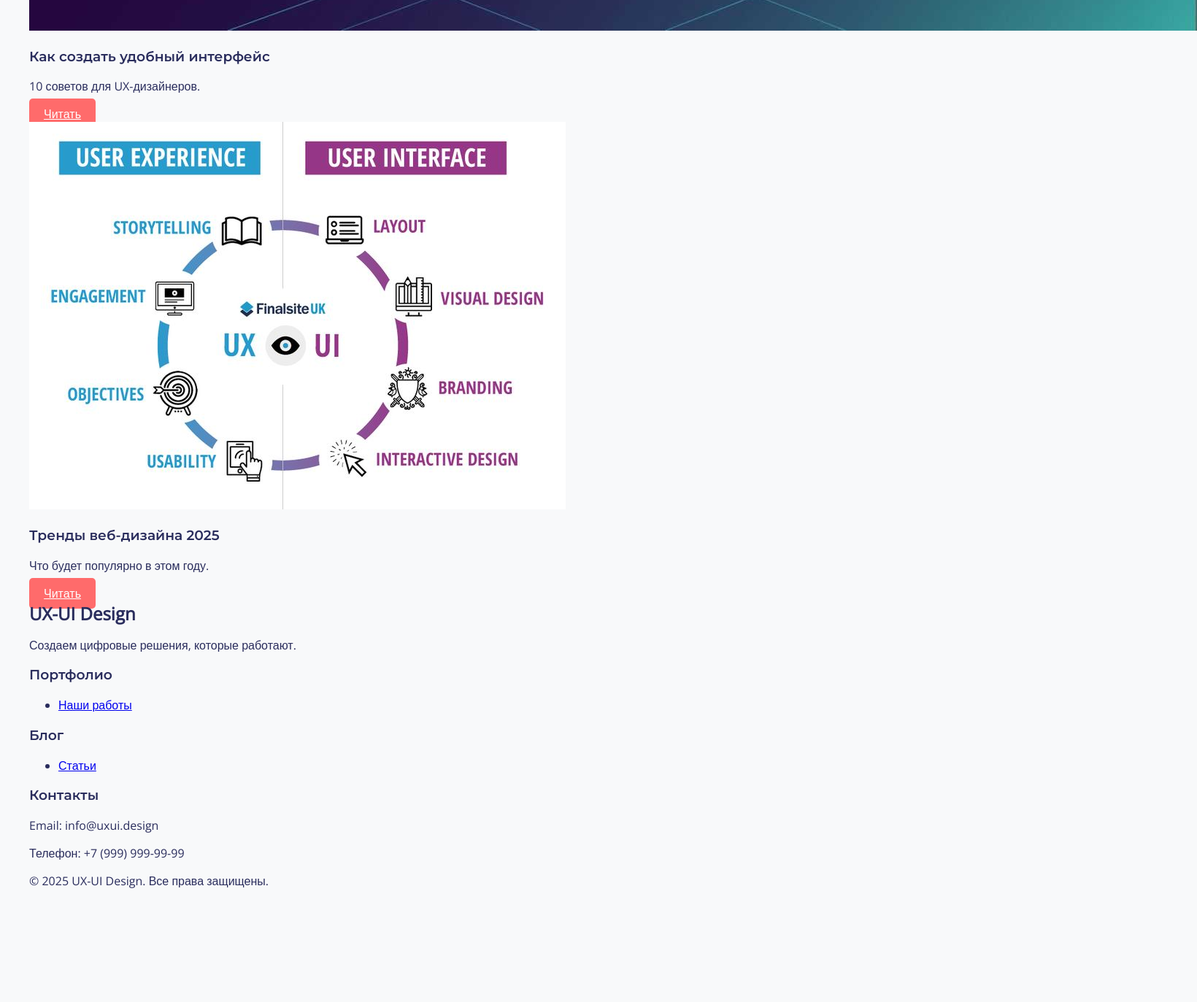
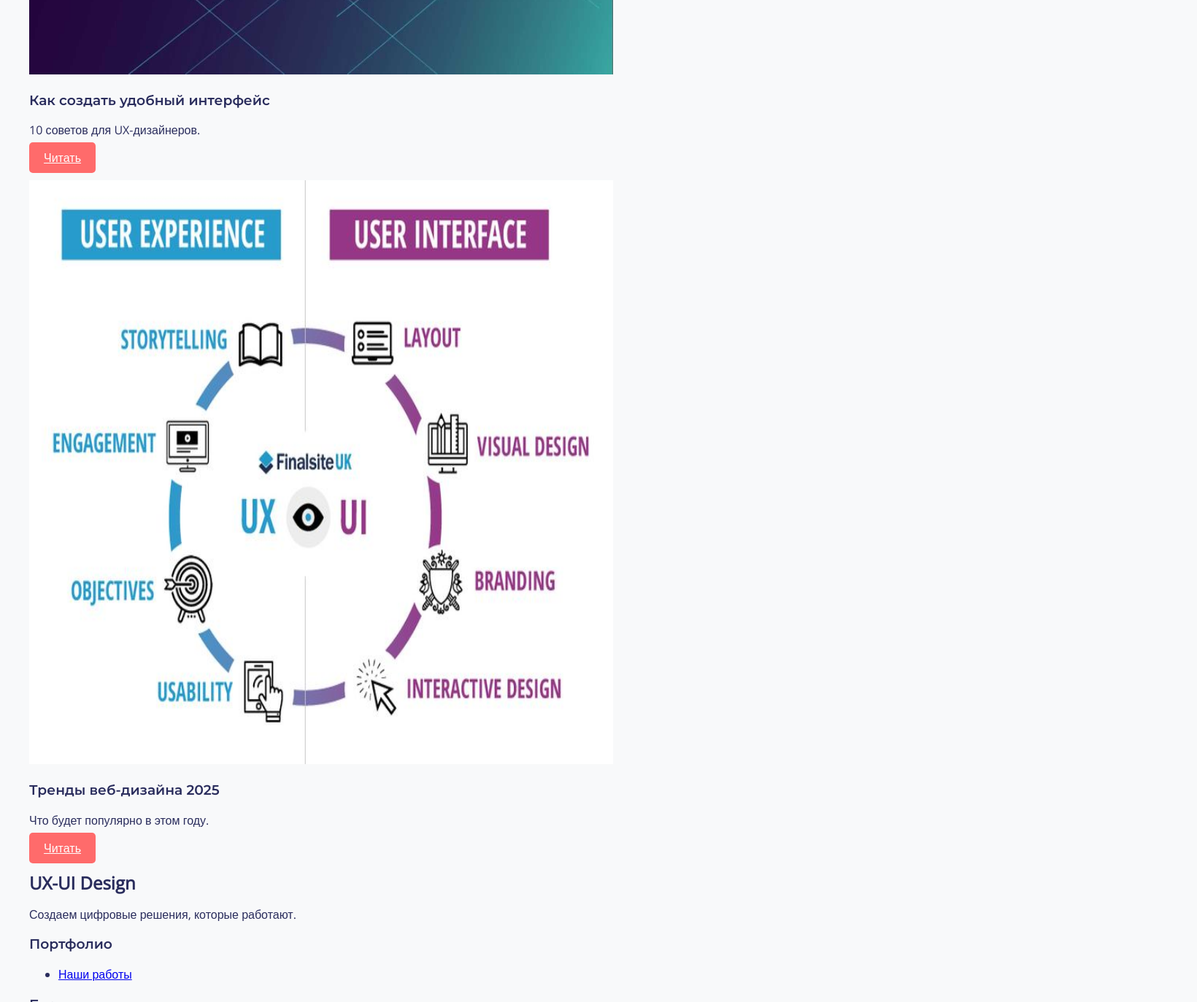
Before and after one commit to xand3l/xand3leshy.github.io, a plain HTML site: page blog.html in a window 1280 px wide. Shown: the part 840-2213 px from the top of the page at 73% size, 1640 px wide, since content can reach past the window. Before the commit the page ends 2074 px from the top, so only its background shows below. Drawn offline with nearby package versions, Linux system fonts and the light colour scheme.

Commit message:
Add files via upload

```diff
--- a/blog.html
+++ b/blog.html
@@ -34,13 +34,17 @@
                         <img src="3-14.jpg" alt="Статья 1">
                         <h3>Как создать удобный интерфейс</h3>
                         <p>10 советов для UX-дизайнеров.</p>
-                        <a href="#" class="btn btn--primary">Читать</a>
+                        <div class="btn--123">
+                            <a href="#" class="btn btn--primary">Читать</a>
+                        </div>
                     </div>
                     <div class="blog-item">
                         <img src="81deadada7e64e9023661aceaa61e81b.jpg" alt="Статья 2">
                         <h3>Тренды веб-дизайна 2025</h3>
                         <p>Что будет популярно в этом году.</p>
-                        <a href="#" class="btn btn--primary">Читать</a>
+                        <div class="btn--123">
+                            <a href="#" class="btn btn--primary">Читать</a>
+                        </div>
                     </div>
                 </div>
             </div>
--- a/style.css
+++ b/style.css
@@ -1,4 +1,3 @@
-/* Основные стили */
 body {
     font-family: 'Open Sans', sans-serif;
     margin: 0;
@@ -44,7 +43,6 @@ h1, h2, h3 {
     background-color: #1a1c3d;
 }
 
-/* Хедер */
 .header {
     background-color: white;
     padding: 20px 0;
@@ -109,7 +107,6 @@ h1, h2, h3 {
     transform: rotate(-45deg) translate(6px, -6px);
 }
 
-/* Адаптив */
 @media (max-width: 1200px) {
     .container {
         width: 100%;
@@ -141,3 +138,10 @@ h1, h2, h3 {
         display: block;
     }
 }
+img{
+    width: 800px;
+    height: 800px;
+}
+.btn--123{
+    margin-bottom: 20px;
+}
```
Also changed, not shown: index.html (+3 -1 lines).
